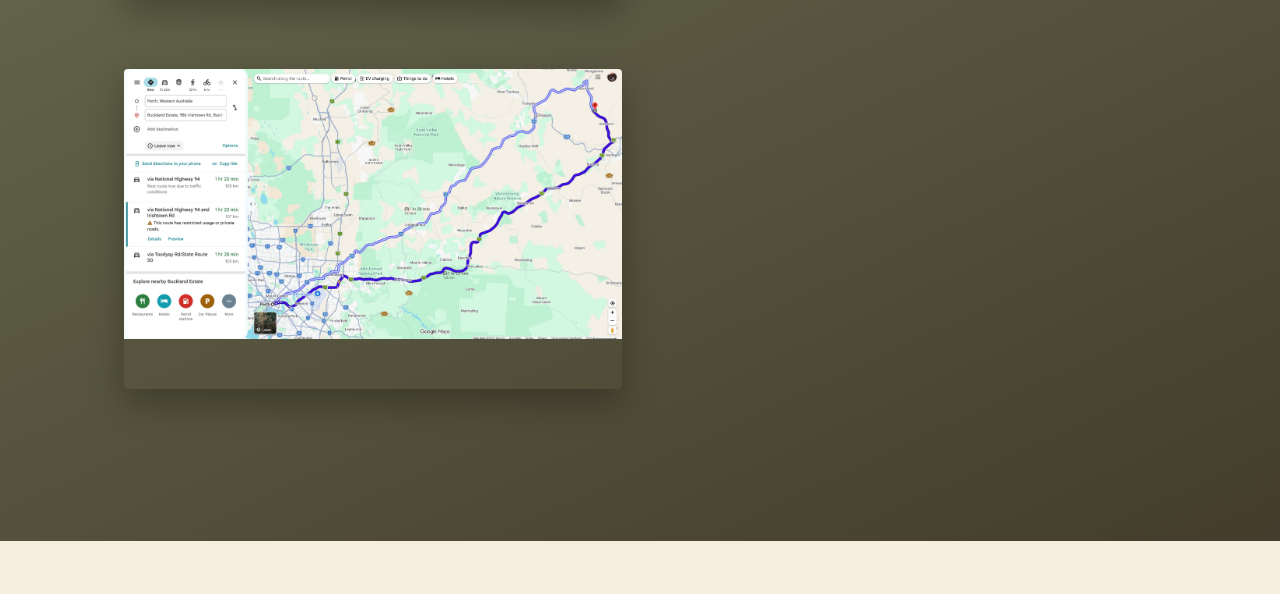
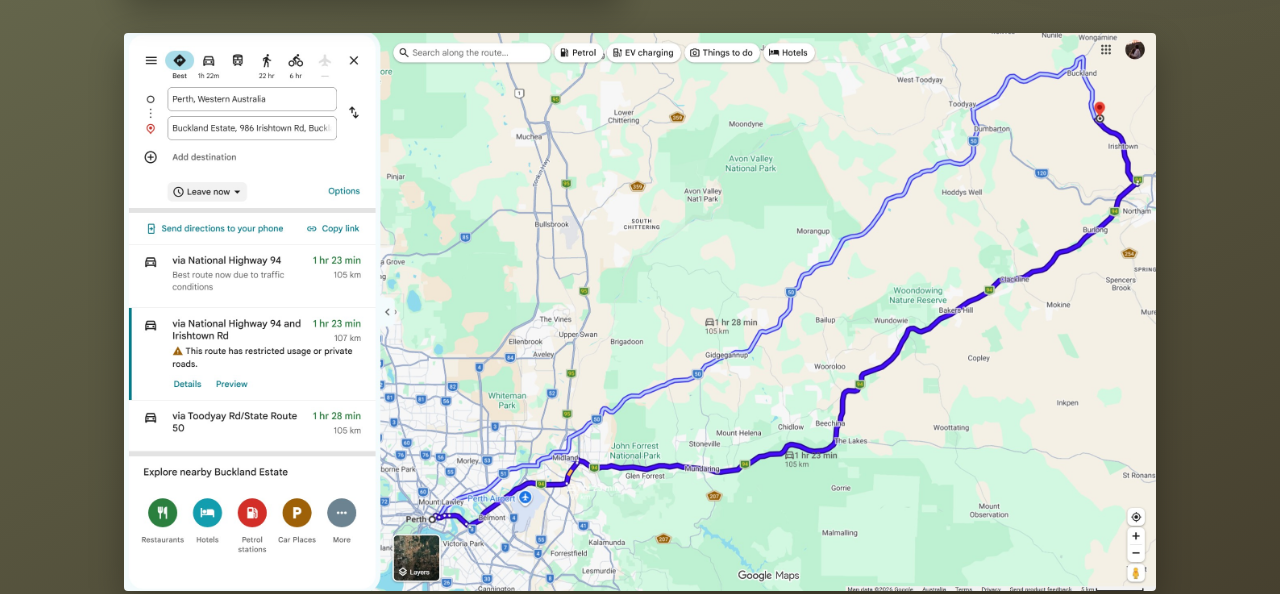
Before and after one commit to mikandtrent/wedding, a plain HTML site: page index.html in a window 1280 px wide. Shown: the part 5045-5639 px from the top of the page. Drawn offline with nearby package versions, Linux system fonts and the light colour scheme.

Commit message:
Update index.html

```diff
--- a/index.html
+++ b/index.html
@@ -196,6 +196,7 @@
     </div>
 </section>
 
+
 <!-- ============================= GETTING THERE ============================= -->
 <section id="travel" class="section-alt">
   <div class="inner reveal">
@@ -232,9 +233,10 @@
             <p>Please DO NOT take Dumbarton Rd as it is unpaved - access Irishtown Rd via Goomalling Toodyay Rd or Gt Eastern Hwy.</p>
             <p><strong>The two primary suggested routes can be seen below.</strong></p>
         </div>
-        <div class="travel-photo route-photo reveal">
-            <img src="images/route.jpg" alt="Suggested directions">
-        </div>
+    </div>   <!-- travel-grid ends here -->
+
+    <div class="route-photo reveal">
+        <img src="images/route.jpg" alt="Suggested directions">
     </div>
   </div>
 </section>
```
